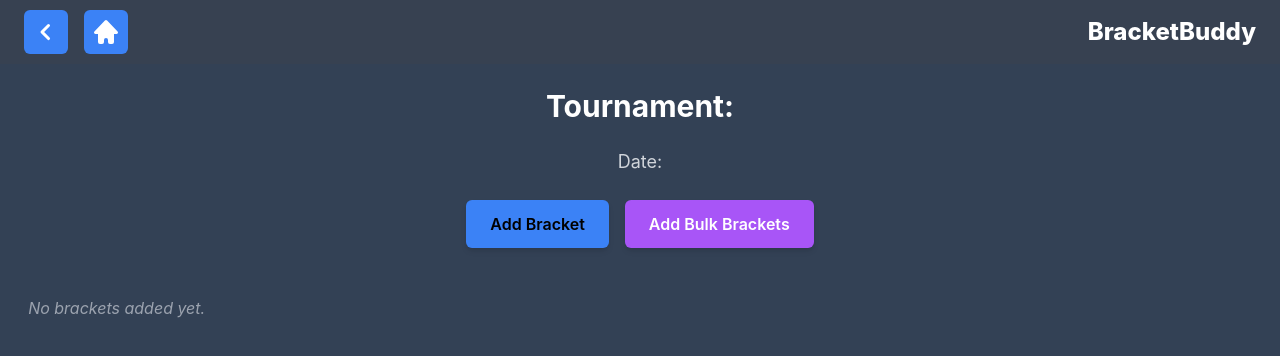
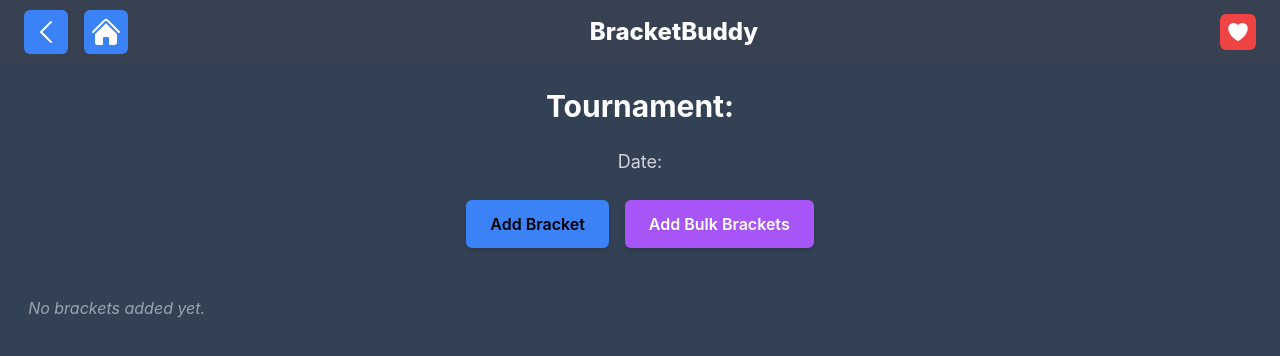
Before and after one commit to yusefwilson/BracketBuddy, a React (Vite) app in the folder src-react/: page /#/tournament in a window 1280 px wide. Shown: the top 356 px of the page. Built offline with nearby package versions, Linux system fonts and the light colour scheme.

Commit message:
Add donation button; fix component heights

```diff
--- a/src-react/src/components/App.tsx
+++ b/src-react/src/components/App.tsx
@@ -52,13 +52,15 @@ export default function App() {
   return (
     <CURRENT_STATE.Provider value={{ tournament: currentTournament, bracketIndex: currentBracketIndex, setTournament: setCurrentTournament, setBracketIndex: setCurrentBracketIndex }}>
       <Router>
-        <div className='h-screen flex flex-col text-white'>
+        <div className="flex flex-col text-white min-h-screen bg-slate-800">
           <Navbar />
-          <Routes>
-            <Route path='/' element={<Home />} />
-            <Route path='/tournament' element={<TournamentView />} />
-            <Route path='/bracket' element={<BracketView />} />
-          </Routes>
+          <main className="flex-1">
+            <Routes>
+              <Route path='/' element={<Home />} />
+              <Route path='/tournament' element={<TournamentView />} />
+              <Route path='/bracket' element={<BracketView />} />
+            </Routes>
+          </main>
         </div>
       </Router>
     </CURRENT_STATE.Provider>
--- a/src-react/src/components/Navbar.tsx
+++ b/src-react/src/components/Navbar.tsx
@@ -1,5 +1,5 @@
 import { useNavigate } from 'react-router-dom';
-import { ChevronLeftIcon, HomeIcon } from '@heroicons/react/16/solid';
+import { ChevronLeftIcon, HomeIcon, HeartIcon } from '@heroicons/react/24/solid';
 
 export default function Navbar() {
   const navigate = useNavigate();
@@ -26,6 +26,18 @@ export default function Navbar() {
       </div>
 
       <p className='font-extrabold text-2xl select-none'>BracketBuddy</p>
+
+      {/* Heart Donation Button */}
+      <div className='flex items-center gap-4'>
+        <button
+          onClick={() => window.open('https://yusefwilson.com', '_blank')}
+          aria-label='Donate with heart'
+          className='bg-red-500 hover:bg-red-600 rounded-md p-1.5 transition flex items-center gap-1'
+          type='button'
+        >
+          <HeartIcon className='h-6 w-6' />
+        </button>
+      </div>
     </nav>
   );
 }
--- a/src-react/src/pages/Home.tsx
+++ b/src-react/src/pages/Home.tsx
@@ -31,14 +31,14 @@ export default function Home() {
 
   if (!allTournaments) {
     return (
-      <div className='flex justify-center items-center h-screen bg-slate-800 text-white text-2xl'>
+      <div className='flex justify-center items-center h-screen bg-inherit text-white text-2xl'>
         Loading...
       </div>
     );
   }
 
   return (
-    <div className='bg-slate-800 min-h-screen w-full text-white p-6 flex flex-col items-center'>
+    <div className='bg-inherit w-full text-white p-6 flex flex-col items-center'>
 
       {/* Create Button */}
       <div className='w-full max-w-3xl flex justify-end mb-4'>
```
